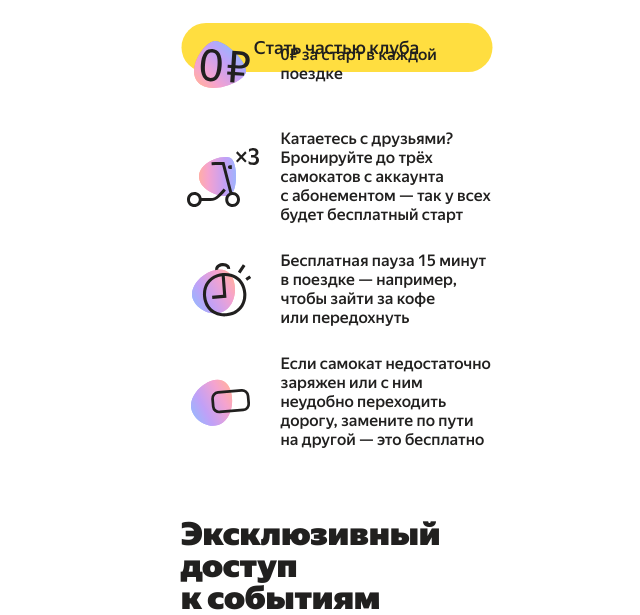
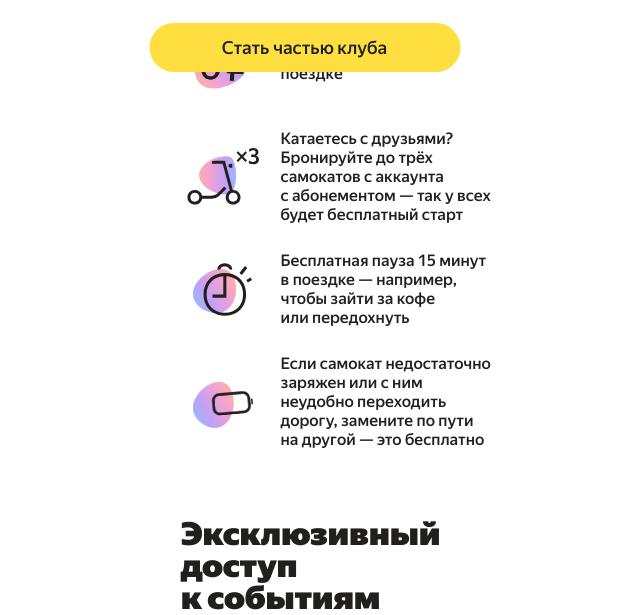
Before and after one commit to frontend200tb/scooter, a plain HTML site: page index.html in a window 1280 px wide. Shown: the part 704-1319 px from the top of the page, without its empty margins (304-944 px from the left). Drawn offline with Linux system fonts and the light colour scheme.

Commit message:
feat: 375 icons

```diff
--- a/css/style.css
+++ b/css/style.css
@@ -110,17 +110,6 @@ HEADER
   text-decoration: line-through;
 }
 
-.header__btn {
-  display: flex;
-  justify-content: center;
-  align-items: center;
-  font-weight: 500;
-  line-height: 22px;
-  letter-spacing: 0px;
-  border-radius: 36px;
-  background-color: var(--bg-btn);
-}
-
 .header__scooter {
   position: absolute;
   top: 17px;
@@ -148,6 +137,19 @@ HEADER
   filter: blur(100px);
   border-radius: 11.0115px;
   transform: rotate(-140.03deg);
+}
+
+.header__btn {
+  display: flex;
+  justify-content: center;
+  align-items: center;
+  font-weight: 500;
+  line-height: 22px;
+  letter-spacing: 0px;
+  border-radius: 36px;
+  background-color: var(--bg-btn);
+  cursor: pointer;
+  z-index: 10;
 }
 
 .header__overlay {
@@ -194,17 +196,6 @@ HEADER
     font-size: 13px;
   }
 
-  .header__btn {
-    position: fixed;
-    bottom: 24px;
-    transform: translateX(calc(50% - 155px));
-    z-index: 2;
-      width: 311px;
-    height: 49px;
-    font-size: 18px;
-    cursor: pointer;
-  }
-
   .header__imgs {
     position: relative;
     width: 100%;
@@ -221,6 +212,15 @@ HEADER
 
   .header__ellipse {
     display: none;
+  }
+
+  .header__btn {
+    position: fixed;
+    bottom: 24px;
+    transform: translateX(calc(50% - 155px));
+    width: 311px;
+    height: 49px;
+    font-size: 18px;
   }
 
   .header__overlay {
@@ -264,17 +264,6 @@ HEADER
     font-size: 13px;
   }
 
-  .header__btn {
-    position: fixed;
-    bottom: 24px;
-    transform: translateX(calc(50% - 155px));
-    z-index: 2;
-      width: 311px;
-    height: 49px;
-    font-size: 18px;
-    cursor: pointer;
-  }
-
   .header__imgs {
     position: relative;
     width: 100%;
@@ -291,6 +280,15 @@ HEADER
 
   .header__ellipse {
     display: none;
+  }
+
+  .header__btn {
+    position: fixed;
+    bottom: 24px;
+    transform: translateX(calc(50% - 155px));
+    width: 311px;
+    height: 49px;
+    font-size: 18px;
   }
 
   .header__overlay {
@@ -316,7 +314,7 @@ HEADER
   }
 
   .header__txt {
-    margin-top: 30px;
+    margin-top: 31px;
     font-size: 24px;
   }
 
@@ -332,14 +330,6 @@ HEADER
   .header__old-price {
     padding: 0 15px;
     font-size: 16px;
-  }
-
-  .header__btn {
-    margin-top: 36px;
-    width: 318px;
-    height: 65px;
-    font-size: 24px;
-    cursor: pointer;
   }
 
   .header__imgs {
@@ -365,6 +355,15 @@ HEADER
     display: block;
   }
 
+  .header__btn {
+    position: absolute;
+    top: 615px;
+    left: 262px;
+    width: 318px;
+    height: 65px;
+    font-size: 24px;
+  }
+
   .header__overlay {
     height: 804px;
     left: calc(50% - 1440px/2);
@@ -379,11 +378,74 @@ HEADER
 ADVANTAGES
 **********/
 .advantages__img {
-  display: flex;
-  justify-content: center;
-  align-items: center;
+  position: relative;
   min-width: 83px;
-  height: 83px;
+  min-height: 83px;
+}
+
+.egg1 {
+  position: absolute;
+  top: 15px;
+  left: 14px;
+  width: 50px;
+}
+
+.vec1 {
+  position: absolute;
+  top: 26px;
+  left: 19px;
+  width: 49px;
+  transform: rotate(4deg);
+}
+
+.egg2 {
+  position: absolute;
+  top: 20px;
+  left: 18px;
+  width: 37px;
+}
+
+.vec2 {
+  position: absolute;
+  top: 24px;
+  left: 6px;
+  width: 54px;
+}
+
+.sup2 {
+  position: absolute;
+  top: 12px;
+  left: 55px;
+  width: 23px;
+}
+
+.egg3 {
+  position: absolute;
+  top: 21px;
+  left: 12px;
+  width: 43px;
+}
+
+.vec3 {
+  position: absolute;
+  top: 15px;
+  left: 22px;
+  width: 50px;
+}
+
+.egg4 {
+  position: absolute;
+  top: 21px;
+  left: 12px;
+  width: 41px;
+}
+
+.vec4 {
+  position: absolute;
+  top: 31px;
+  left: 31px;
+  width: 41px;
+  transform: rotate(-5deg);
 }
 
 @media screen and (max-width: 375px) {
@@ -454,7 +516,7 @@ ADVANTAGES
 
 @media screen and (min-width: 1440px) {
   .advantages {
-    margin-top: -4px;
+    margin-top: -3px;
     padding: 0 262px;
   }
 
@@ -1053,11 +1115,35 @@ WANT
 FOOTER
 **********/
 .footer {
-  margin: 72px 32px;
   font-weight: 400;
-  font-size: 10px;
-  line-height: 120%;
   letter-spacing: 0px;
-  word-spacing: 0.2px;
   color: var(--txt-footer);
 }
+
+@media screen and (max-width: 375px) {
+  .footer {
+    margin: 72px 32px;
+    font-size: 10px;
+    line-height: 120%;
+    word-spacing: 0.2px;
+  }
+}
+
+@media screen and (min-width: 376px) and (max-width: 1439px) {
+  .footer {
+    margin: 72px 32px;
+    font-size: 10px;
+    line-height: 120%;
+    word-spacing: 0.2px;
+  }
+}
+
+@media screen and (min-width: 1440px) {
+  .footer {
+    margin: 111px 0 128px 260px;
+    width: 910px;
+    font-size: 13px;
+    line-height: 124%;
+    word-spacing: 0.26px;
+  }
+}
--- a/index.html
+++ b/index.html
@@ -27,7 +27,6 @@
         <div class="header__old-price">3190&#8381;</div>
       </div>
     </div>
-    <div class="header__btn">Стать частью клуба</div>
     <div class="header__imgs">
       <img src="./assets/img/header-scooter.png" alt="Самокат" class="header__scooter">
       <img src="./assets/img/header-communiy.png" alt="Сообщество" class="header__community">
@@ -36,26 +35,49 @@
   </header>
 
 
+    <div class="header__btn">Стать частью клуба</div>
+
+
   <section class="advantages">
     <h2 class="section__title advantages__title">Вот что даёт участие в&nbsp;клубе</h2>
+
     <div class="advantages__items">
+
       <div class="advantages__item">
-        <div class="advantages__img"><img src="./assets/svg/advantages-1.svg" alt=""></div>
+        <div class="advantages__img">
+          <img src="./assets/svg/advantages-1-1.svg" alt="egg" class="egg1">
+          <img src="./assets/svg/advantages-1-2.svg" alt="vector" class="vec1">
+        </div>
         <div class="advantages__txt">0&#8381; за старт в каждой поездке</div>
       </div>
+
       <div class="advantages__item">
-        <div class="advantages__img"><img src="./assets/svg/advantages-2.svg" alt=""></div>
+        <div class="advantages__img">
+          <img src="./assets/svg/advantages-2-1.svg" alt="egg" class="egg2">
+          <img src="./assets/svg/advantages-2-2.svg" alt="vector" class="vec2">
+          <img src="./assets/svg/advantages-2-3.svg" alt="super" class="sup2">
+        </div>
         <div class="advantages__txt">Катаетесь с друзьями? Бронируйте до трёх самокатов с аккаунта с абонементом — так у всех будет бесплатный старт</div>
       </div>
+
       <div class="advantages__item">
-        <div class="advantages__img"><img src="./assets/svg/advantages-3.svg" alt=""></div>
+        <div class="advantages__img">
+          <img src="./assets/svg/advantages-3-1.svg" alt="egg" class="egg3">
+          <img src="./assets/svg/advantages-3-2.svg" alt="vector" class="vec3">
+        </div>
         <div class="advantages__txt">Бесплатная пауза 15 минут в поездке — например, чтобы зайти за кофе или передохнуть</div>
       </div>
+
       <div class="advantages__item">
-        <div class="advantages__img"><img src="./assets/svg/advantages-4.svg" alt=""></div>
+        <div class="advantages__img">
+          <img src="./assets/svg/advantages-4-1.svg" alt="egg" class="egg4">
+          <img src="./assets/svg/advantages-4-2.png" alt="vector" class="vec4">
+        </div>
         <div class="advantages__txt">Если самокат недостаточно заряжен или с ним неудобно переходить дорогу, замените по пути на другой — это бесплатно</div>
       </div>
+
     </div>
+
   </section>
 
 
```
Also changed, not shown: assets/svg/advantages-1-1.svg (added), assets/svg/advantages-1-2.svg (added), assets/svg/advantages-1.svg (deleted), assets/svg/advantages-2-1.svg (added), assets/svg/advantages-2-2.svg (added), assets/svg/advantages-2-3.svg (added), assets/svg/advantages-2.svg (deleted), assets/svg/advantages-3-1.svg (added), assets/svg/advantages-3-2.svg (added), assets/svg/advantages-3.svg (deleted), assets/svg/advantages-4-1.svg (added), assets/svg/advantages-4-2.png (added), assets/svg/advantages-4-2.svg (added), assets/svg/advantages-4.svg (deleted).
